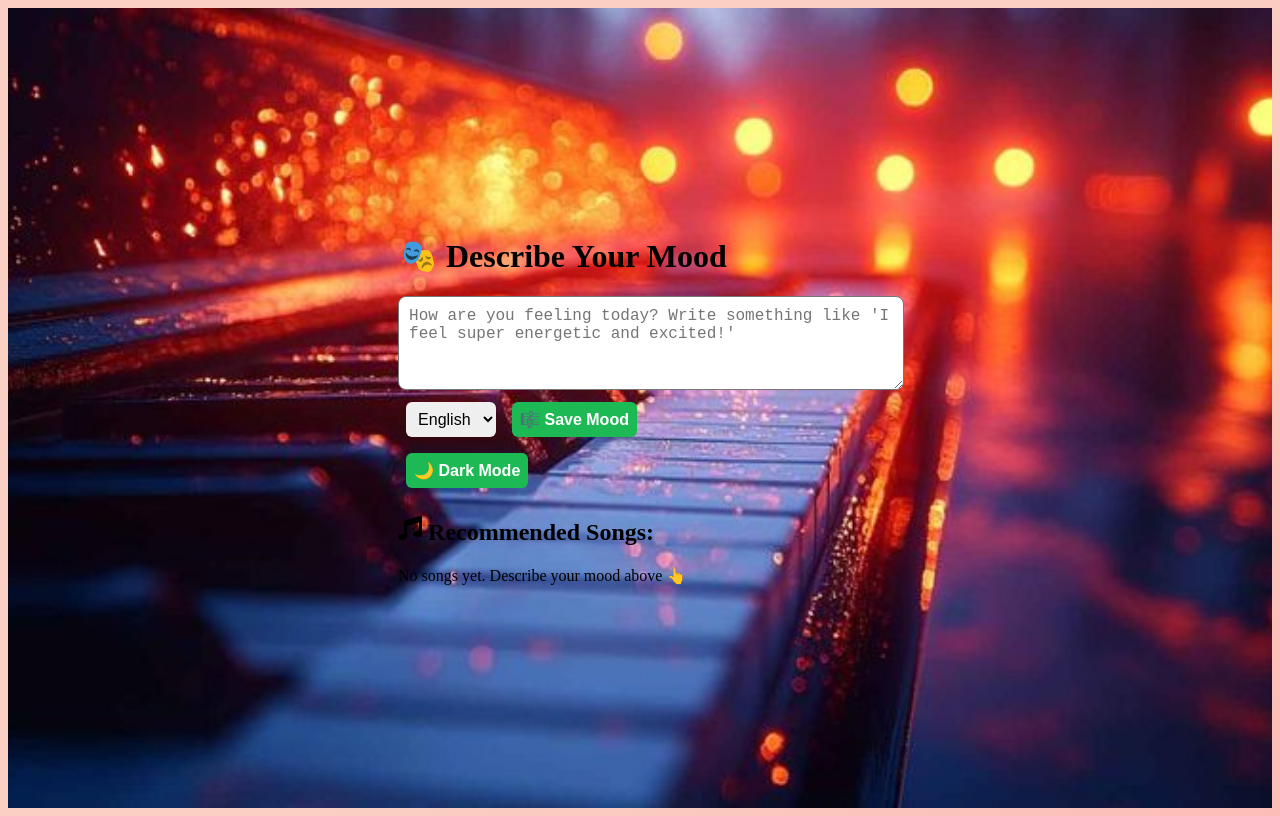
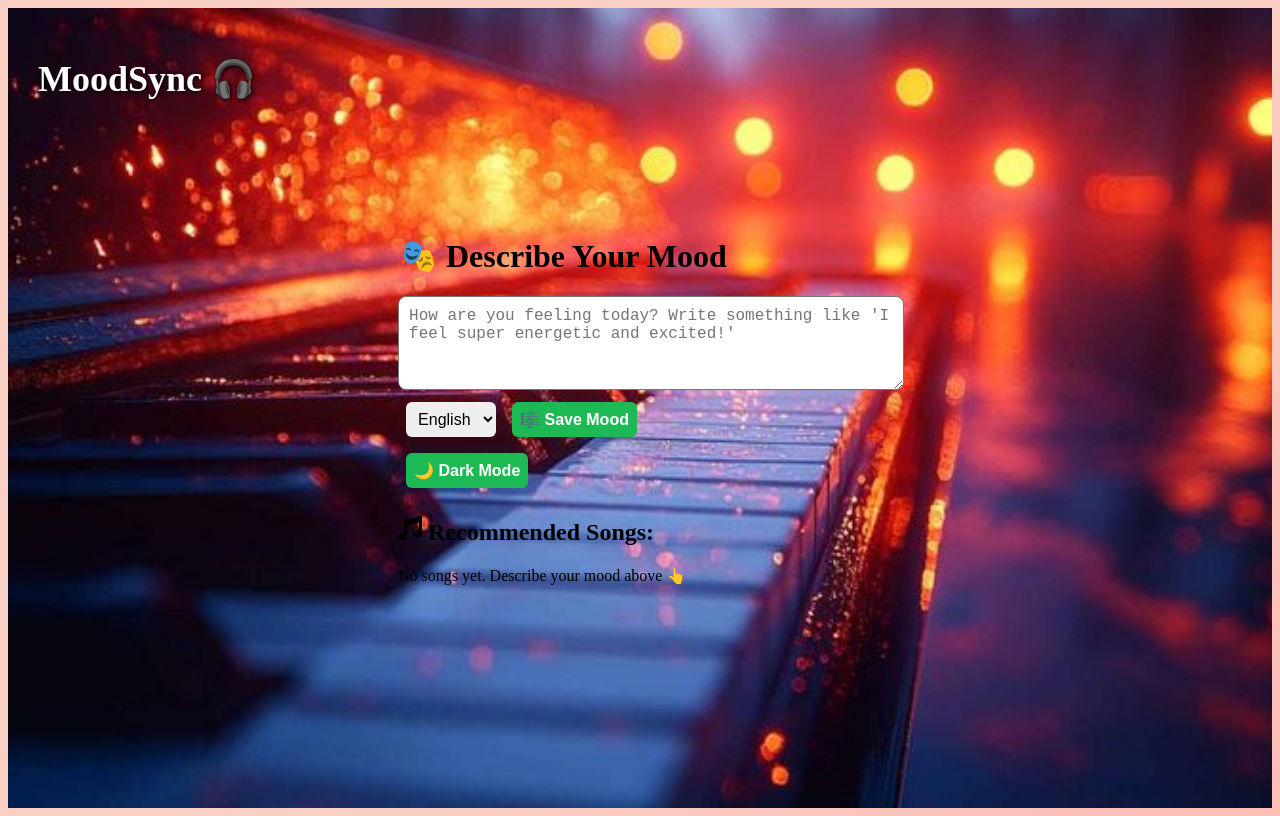
Before and after one commit to Ash073/MoodSync, a React (Vite) app in the folder frontend/: page /dashboard in a window 1280 px wide. Built offline with nearby package versions, Linux system fonts and the light colour scheme.

Commit message:
Changes in Frontend are made

```diff
--- a/frontend/src/components/MoodPage.jsx
+++ b/frontend/src/components/MoodPage.jsx
@@ -1,35 +1,36 @@
 import React, { useState, useEffect } from "react";
-import styles from "../styles/Dashboard.module.css"; // CSS Module
+import axios from "axios";
+import styles from "../styles/Dashboard.module.css";
 import { FaMusic } from "react-icons/fa";
 import pianoImage from "../assets/piano.jpg";
 
 const MoodPage = () => {
-  const [moodInput, setMoodInput] = useState(""); // user-typed input
+  const [moodInput, setMoodInput] = useState("");
   const [language, setLanguage] = useState("English");
   const [darkMode, setDarkMode] = useState(false);
   const [recommendedSongs, setRecommendedSongs] = useState([]);
+  const [detectedMood, setDetectedMood] = useState("");
 
   const toggleTheme = () => setDarkMode((prev) => !prev);
 
-  const handleSaveMood = () => {
+  const handleSaveMood = async () => {
     if (!moodInput.trim()) {
       alert("Please describe your mood!");
       return;
     }
 
-    // Dummy sentiment analysis simulation
-    let detectedMood = "Relaxed";
-    if (moodInput.toLowerCase().includes("happy")) detectedMood = "Happy";
-    else if (moodInput.toLowerCase().includes("sad")) detectedMood = "Sad";
-    else if (moodInput.toLowerCase().includes("energetic")) detectedMood = "Energetic";
-    else if (moodInput.toLowerCase().includes("angry")) detectedMood = "Angry";
+    try {
+      const res = await axios.post("/api/moods", {
+        moodSentence: moodInput,
+        language,
+      });
 
-    // Simulated song recommendations
-    setRecommendedSongs([
-      `🎵 ${detectedMood} vibes - Track 1`,
-      `🎶 ${detectedMood} melody - Track 2`,
-      `🎧 ${detectedMood} beat - Track 3`,
-    ]);
+      setRecommendedSongs(res.data.recommendations || []);
+      setDetectedMood(res.data.mood);
+    } catch (error) {
+      console.error("❌ Error saving mood:", error);
+      alert("Something went wrong. Please try again.");
+    }
   };
 
   useEffect(() => {
@@ -55,10 +56,15 @@ const MoodPage = () => {
       }}
     >
       <div className={`${styles.container} ${darkMode ? styles.dark : ""}`}>
+
+        {/* 🔵 Logo/Brand Name */}
+        <div className={styles.logo}>
+          <h2>MoodSync 🎧</h2>
+        </div>
+
         <h1>🎭 Describe Your Mood</h1>
 
         <div className={styles.controls}>
-          {/* ⬇️ Mood Textarea instead of dropdown */}
           <textarea
             placeholder="How are you feeling today? Write something like 'I feel super energetic and excited!'"
             value={moodInput}
@@ -67,7 +73,6 @@ const MoodPage = () => {
             style={{ width: "100%", padding: "10px", borderRadius: "8px", fontSize: "1rem" }}
           />
 
-          {/* Language dropdown */}
           <select onChange={(e) => setLanguage(e.target.value)} value={language}>
             <option value="English">English</option>
             <option value="Hindi">Hindi</option>
@@ -76,24 +81,29 @@ const MoodPage = () => {
             <option value="Telugu">Telugu</option>
           </select>
 
-          {/* Save Mood Button */}
           <button onClick={handleSaveMood}>🎼 Save Mood</button>
         </div>
 
-        {/* Theme Toggle */}
         <button onClick={toggleTheme} className={styles.toggle}>
           {darkMode ? "🌞 Light Mode" : "🌙 Dark Mode"}
         </button>
 
-        {/* Recommended Songs */}
         <div className={styles.results}>
           <h2><FaMusic /> Recommended Songs:</h2>
           {recommendedSongs.length === 0 ? (
             <p>No songs yet. Describe your mood above 👆</p>
           ) : (
             <ul>
-              {recommendedSongs.map((song, idx) => (
-                <li key={idx}>{song}</li>
+              {recommendedSongs.map((track, idx) => (
+                <li key={idx} style={{ marginBottom: "12px" }}>
+                  <a href={track.url} target="_blank" rel="noopener noreferrer">
+                    🎵 {track.title} — {track.artist}
+                  </a>
+                  <br />
+                  {track.preview && (
+                    <audio controls src={track.preview} style={{ marginTop: "4px", width: "100%" }} />
+                  )}
+                </li>
               ))}
             </ul>
           )}
--- a/frontend/src/styles/Dashboard.module.css
+++ b/frontend/src/styles/Dashboard.module.css
@@ -215,3 +215,12 @@ body {
   50% { background-position: 100% 50%; }
   100% { background-position: 0% 50%; }
 }
+.logo {
+  position: absolute;
+  top: 20px;
+  left: 30px;
+  color: white;
+  font-size: 1.5rem;
+  font-weight: bold;
+  text-shadow: 1px 1px 4px black;
+}
```
